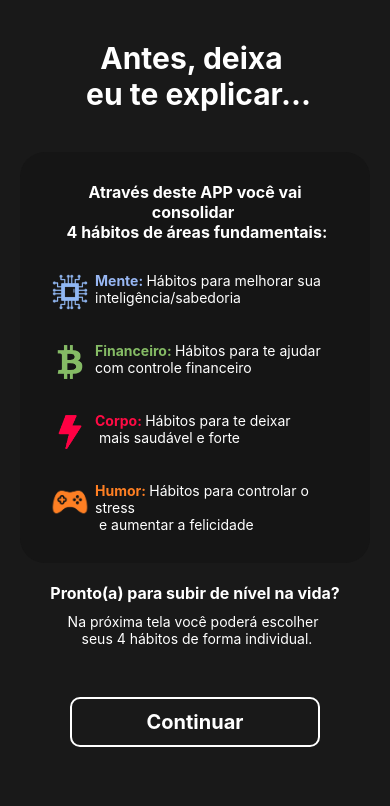
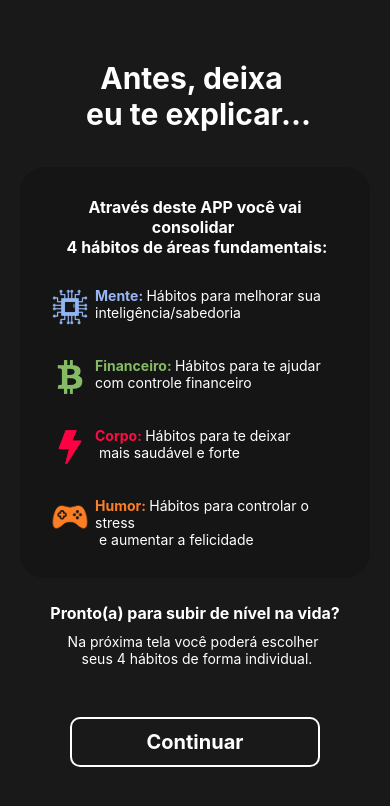
Before and after one commit to GuilhermeFonsecaa/OneBitLife, a React Native app: screen /AppExplanation in a window 390 px wide. Shown: the top 806 px of the page. Built offline with nearby package versions, Linux system fonts and the light colour scheme.

Commit message:
feat: add selectHabit and Dropdown List

```diff
--- a/package.json
+++ b/package.json
@@ -17,6 +17,7 @@
     "lottie-react-native": "5.1.6",
     "react": "18.2.0",
     "react-native": "0.72.6",
+    "react-native-dropdown-select-list": "^2.0.5",
     "react-native-paper": "^5.0.0-rc.9",
     "supports-color": "^9.4.0"
   },
--- a/src/Components/Common/LifeStatus/index.jsx
+++ b/src/Components/Common/LifeStatus/index.jsx
@@ -35,28 +35,28 @@ export default function LifeStatus() {
 const styles = StyleSheet.create({
 
     container: {
-        width: 300,
+        width: 330,
         height: 300,
     },
 
     education: {
-        width: 110,
-        marginTop: 50,
-        marginLeft: 5,
+        width: 120,
+        marginTop: 40,
+        marginLeft: 3,
         position: "absolute",
     },
 
     money: {
-        width: 110,
-        marginTop: 50,
-        marginLeft: 95,
+        width: 120,
+        marginTop: 40,
+        marginLeft: 70,
         position: "absolute",
     },
 
     robot: {
         width: 200,
-        marginTop: 30,
-        marginLeft: 25,
+        marginTop: 20,
+        marginLeft: 21,
     },
 
 });
--- a/src/Components/Explanation/ExplanationCard/index.jsx
+++ b/src/Components/Explanation/ExplanationCard/index.jsx
@@ -46,6 +46,7 @@ export default function ExplanationCard() {
 const styles = StyleSheet.create({
     container: {
         backgroundColor: "#151515",
+        marginTop: 35,
         width: 350,
         borderRadius: 25,
         padding: 30
--- /dev/null
+++ b/src/Components/HabitPage/SelectHabit/index.jsx
@@ -0,0 +1,85 @@
+import React, { useEffect, useState } from "react";
+import { StyleSheet, Image } from "react-native";
+import HabitsData from "../../../Database/HabitsData";
+import { SelectList } from "react-native-dropdown-select-list";
+
+export default function SelectHabit({ habit, habitInput }) {
+    const [selected, setSelected] = useState(habit?.habitName ? habit?.habitName : "-")
+    const [data, setData] = useState()
+
+    useEffect(() => {
+        if (habit?.habitArea === "Mente") {
+            setData(HabitsData.dataMind);
+        }
+
+        if (habit?.habitArea === "Financeiro") {
+            setData(HabitsData.dataMoney);
+        }
+
+        if (habit?.habitArea === "Corpo") {
+            setData(HabitsData.dataBody);
+        }
+
+        if (habit?.habitArea === "Humor") {
+            setData(HabitsData.dataFun);
+        }
+        habitInput(habit?.habitName ? habit?.habitName : undefined)
+    }, [habit]);
+
+    return (
+        <>
+            <SelectList
+                setSelected={setSelected}
+                data={data}
+                search={false}
+                onSelect={() => {
+                    habitInput(selected)
+                }}
+                placeholder={selected}
+                boxStyles={styles.boxStyle}
+                inputStyles={styles.inputStyle}
+                dropdownStyles={styles.dropdownStyle}
+                dropdownItemStyles={styles.dropdownItemStyle}
+                dropdownTextStyles={styles.dropdownTextStyle}
+                arrowicon={<Image source={require("../../../assets/icons/arrowDropdown.png")} style={styles.arrow} />}
+            />
+
+
+
+        </>
+    )
+}
+
+const styles = StyleSheet.create({
+    boxStyle: {
+        borderWidth: 1,
+        borderColor: "white",
+        paddingHorizontal: 20,
+        paddingVertical: 15,
+    },
+
+    inputStyle: {
+        color: "white",
+    },
+
+    dropdownStyle: {
+        borderWidth: 0
+    },
+
+    dropdownItemStyle: {
+        borderWidth: 1,
+        borderColor: "#BBBBBB",
+        borderRadius: 10,
+        marginBottom: 15,
+    },
+
+    dropdownTextStyle: {
+        color: "#BBBBBB"
+    },
+
+    arrow: {
+        width: 20,
+        height: 20,
+    }
+
+})
--- a/src/Components/Home/StatusBar/index.jsx
+++ b/src/Components/Home/StatusBar/index.jsx
@@ -42,7 +42,6 @@ const styles = StyleSheet.create({
         padding: 20,
         backgroundColor: "#151515",
         borderRadius: 10,
-        marginTop: 10,
         marginBottom: 10,
     },
 
--- a/src/Pages/AppExplanation/index.jsx
+++ b/src/Pages/AppExplanation/index.jsx
@@ -52,13 +52,13 @@ const styles = StyleSheet.create({
         fontWeight: "bold",
         color: "white",
         textAlign: "center",
-        marginVertical: 40,
+        marginTop: 60,
     },
     descriptionCta: {
         color: "white",
         fontWeight: "bold",
         fontSize: 16,
-        marginTop: 20,
+        marginTop: 25,
         marginBottom: 10,
     },
     description: {
--- a/src/Pages/HabitPage/index.jsx
+++ b/src/Pages/HabitPage/index.jsx
@@ -1,11 +1,14 @@
+import React, { useState, setHabitInput } from "react";
 import { useNavigation } from "@react-navigation/native";
-import React, { useState } from "react";
 import { View, Text, StyleSheet, Image, TouchableOpacity, ScrollView, Alert } from "react-native"
+import SelectHabit from "../../Components/HabitPage/SelectHabit";
 
 
 export default function HabitPage({ route }) {
     const navigation = useNavigation();
     const { create, habit } = route.params;
+    const [habitInput, setHabitInput] = useState()
+
     return (
         <View style={styles.container}>
             <ScrollView>
@@ -19,6 +22,8 @@ export default function HabitPage({ route }) {
                         <View style={styles.inputContainer}>
                             <Text style={styles.area}>{habit?.habitArea}</Text>
                         </View>
+                        <Text style={styles.inputText}>Hábito:</Text>
+                        <SelectHabit habit={habit} habitInput={setHabitInput}/>
                     </View>
                 </View>
             </ScrollView>
@@ -35,7 +40,8 @@ const styles = StyleSheet.create({
     backPageBtn: {
         width: 40,
         height: 40,
-        margin: 25
+        margin: 25,
+        marginTop: 60
     },
 
     arrowBack: {
--- a/src/Pages/Home/index.jsx
+++ b/src/Pages/Home/index.jsx
@@ -96,7 +96,9 @@ const styles = StyleSheet.create({
         fontWeight: "bold",
         fontSize: 18,
         textAlign: "center",
-        marginTop: 40
+        marginTop: 65
+
+
     },
 
     explanationText: {
--- a/src/Pages/Start/index.jsx
+++ b/src/Pages/Start/index.jsx
@@ -40,14 +40,14 @@ const styles = StyleSheet.create({
     logo: {
         width: 300,
         height: 60,
-        marginTop: 60,
-        marginBottom: 20,
+        marginTop: 70,
+        marginBottom: 25,
     },
 
     description: {
         color: "#FFFFFF",
-        fontSize: 20,
+        fontSize: 22,
         textAlign: "center",
-        marginVertical: 50
+        marginVertical: 60
     },
 })
```
Also changed, not shown: 2 other files (tests, documents, lock files or other folders).
